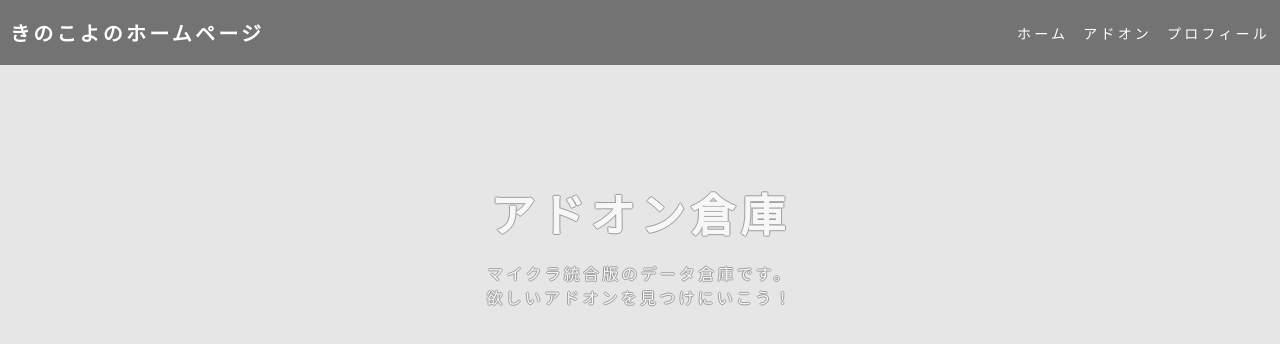
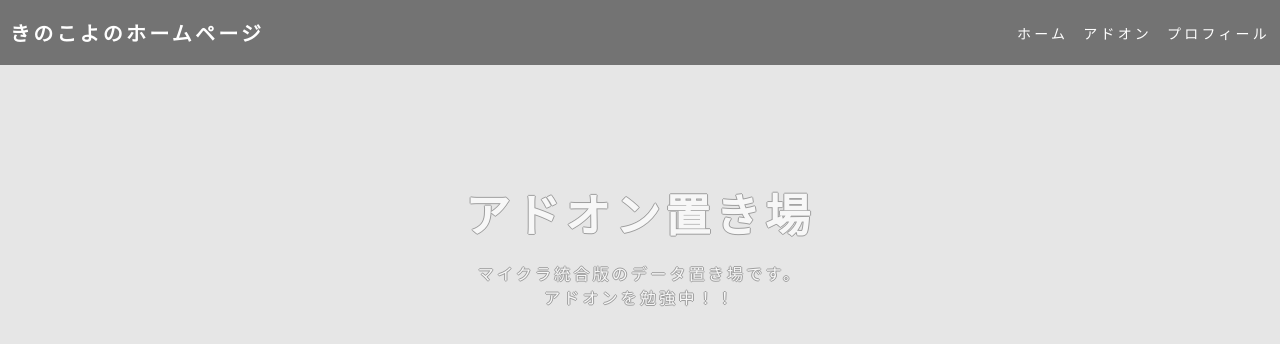
Before and after one commit to kinocoyo22/kinocoyo22.github.io, a plain HTML site: page index.html in a window 1280 px wide. Drawn offline with Linux system fonts and the light colour scheme.

Commit message:
Update index.html

```diff
--- a/index.html
+++ b/index.html
@@ -44,8 +44,8 @@
   </header>
   <div class="top-wrapper">
     <div class="container">
-      <h1>アドオン倉庫</h1>
-      <p>マイクラ統合版のデータ倉庫です。<br>欲しいアドオンを見つけにいこう！</p>
+      <h1>アドオン置き場</h1>
+      <p>マイクラ統合版のデータ置き場です。<br>アドオンを勉強中！！</p>
     </div>
   </div>
   </body>
```
